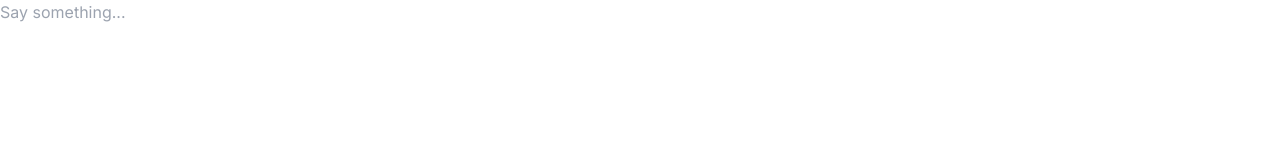
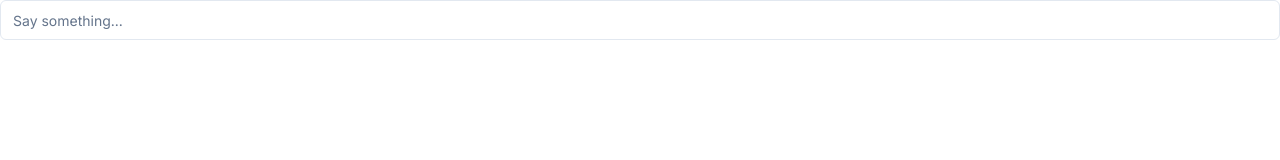
Before and after one commit to norbusonam/vercel-ai-sdk-playground, a Next.js app: page /chat in a window 1280 px wide. Shown: the top 160 px of the page. Built offline with nearby package versions, Linux system fonts and the light colour scheme.

Commit message:
implement input

```diff
--- a/app/chat/page.tsx
+++ b/app/chat/page.tsx
@@ -1,5 +1,6 @@
 "use client";
 
+import { Input } from "@/components/ui/input";
 import { useChat } from "ai/react";
 
 export default function Chat() {
@@ -7,7 +8,7 @@ export default function Chat() {
   return (
     <div>
       <form onSubmit={handleSubmit}>
-        <input
+        <Input
           value={input}
           placeholder="Say something..."
           onChange={handleInputChange}
--- a/app/gen-ui/page.tsx
+++ b/app/gen-ui/page.tsx
@@ -3,6 +3,7 @@
 import { useActions, useUIState } from "ai/rsc";
 import { AI } from "./action";
 import { useState } from "react";
+import { Input } from "@/components/ui/input";
 
 export default function Chat() {
   const [inputValue, setInputValue] = useState("");
@@ -33,7 +34,7 @@ export default function Chat() {
           setInputValue("");
         }}
       >
-        <input
+        <Input
           placeholder="Send a message..."
           value={inputValue}
           onChange={(event) => {
```
